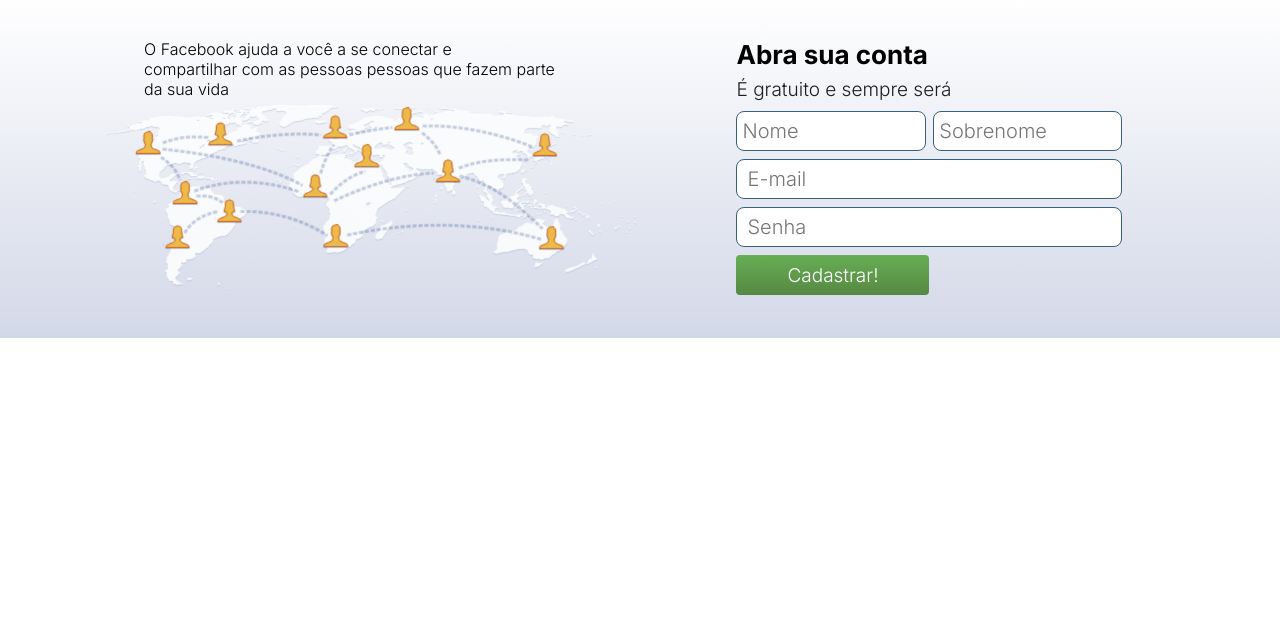
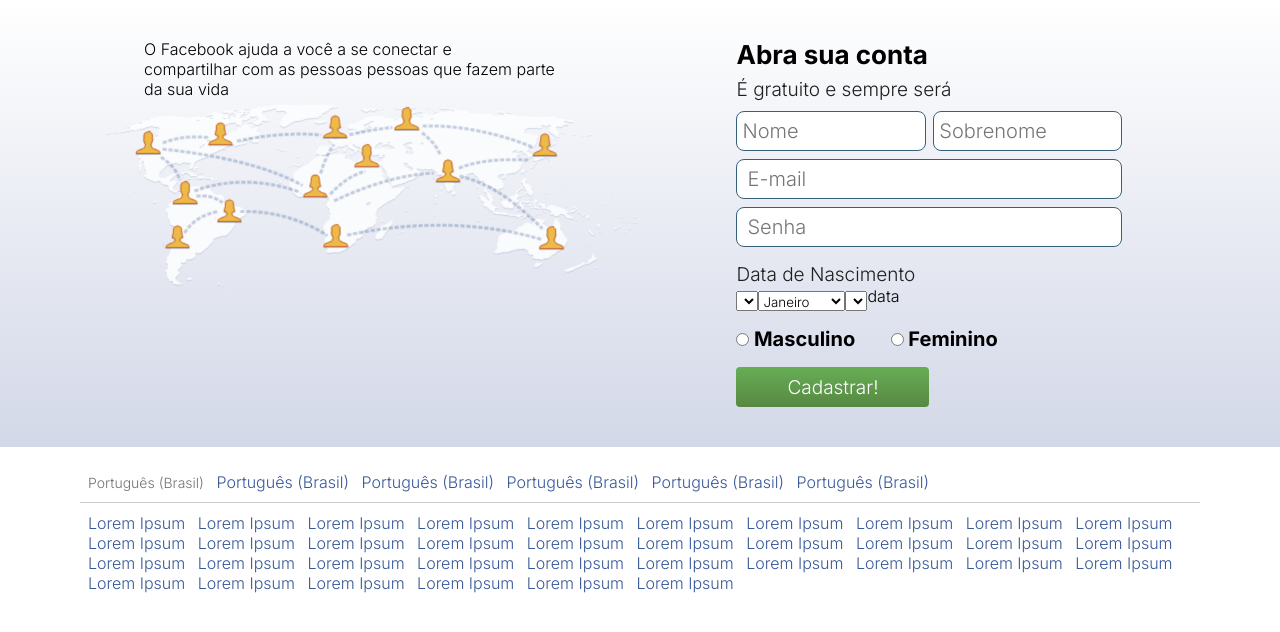
Before and after one commit to Matsuhe/FullStackProjects, a PHP site: page / in a window 1280 px wide. Shown: the part 92-724 px from the top of the page. Run offline with PHP 8.4, Linux system fonts and the light colour scheme; lists and menus that the app fills with data are empty.

Commit message:
Segunda parte: terminado a classe main e adicionado a sessão línguas

```diff
--- a/FrontEnd/Projetos/07 - Tela de Login Facebook/css/style.css
+++ b/FrontEnd/Projetos/07 - Tela de Login Facebook/css/style.css
@@ -169,3 +169,57 @@ form.criar-conta input[type="submit"]{
     border-radius: 4px;
     width: 50%;
 }
+
+form w100 h2{
+    color: #1d2129;
+    font-size: 22px;
+    font-weight: normal;
+    margin-top: 10px;
+}
+
+form select.nascimento{
+    float: left;
+    margin-top: 5px;
+}
+
+.input-radio h2{
+    display: inline-block;
+    font-size: 20px;
+}
+
+.input-radio {
+    float: left;
+    width: 40%;
+    /* border: 1px solid red; */
+    text-align: left;
+    margin: 8px 0;
+}
+
+section.linguas{
+    padding: 25px 0;
+}
+
+section.linguas a{
+    text-decoration: none;
+    color: #385898;
+    padding-right: 8px;
+}
+
+section.linguas a.selected{
+    color: #737373;
+    cursor: auto;
+    font-size: 14px;
+}
+
+section.linguas .center{
+    padding-left: 8px;
+    padding-right: 8px;
+    padding-bottom: 10px;
+    border-bottom: 1px solid #ccc;
+
+}
+
+section.linguas >.center:last-of-type{
+    padding-top: 10px;
+    border-bottom: 0;
+}
--- a/FrontEnd/Projetos/07 - Tela de Login Facebook/index.html
+++ b/FrontEnd/Projetos/07 - Tela de Login Facebook/index.html
@@ -23,11 +23,11 @@
 			<div class="login-senha">
 				<div class="form-element">
 					<p>Email ou telefone</p>
-					<input type="email" placeholder="Digite seu email" alt="Email">
+					<input type="email" placeholder="Digite seu email">
 				</div><!-- form-element -->
 				<div class="form-element">
 					<p>Senha</p>
-					<input type="password" placeholder="Digite sua senha" alt="Senha">
+					<input type="password" placeholder="Digite sua senha">
 					<div class="esqueceusenha">
 						<a href="#">
 							<p>Esqueceu a sua senha?</p>
@@ -35,7 +35,7 @@
 					</div><!-- esqueceusenha -->
 				</div><!-- form-element -->
 				<div class="form-element">
-					<input type="submit" alt="Enviar">
+					<input type="submit">
 				</div><!-- form-element -->
 			</div><!--login-senha-->
 			<div class="clear"></div>
@@ -70,6 +70,54 @@
 						<input placeholder="Senha" type="password">
 					</div><!-- w100 -->
 					<div class="w100">
+						<h3>Data de Nascimento</h3>
+						<select action="processa_dados.php" name="nascimento-dia" id="data" class="nascimento">
+							<?php
+                                for ($i=1; $i < 31 ; $i++) {
+                            ?>
+							<option value="<?php echo $i; ?>">
+								<?php echo $i; ?>
+							</option>
+							<?php } ?>
+						</select>
+						data
+						<select name="nascimento-mes" id="data1" class="nascimento">
+							<option value="1">Janeiro</option>
+							<option value="2">Fevereiro</option>
+							<option value="3">Março</option>
+							<option value="4">Abril</option>
+							<option value="5">Maio</option>
+							<option value="6">Junho</option>
+							<option value="7">Julho</option>
+							<option value="8">Agosto</option>
+							<option value="9">Setembro</option>
+							<option value="10">Outubro</option>
+							<option value="11">Novembro</option>
+							<option value="12">Dezembro</option>
+						</select>
+						<select name="nascimento-ano" id="data2" class="nascimento">
+							<?php
+                                for ($i=1940; $i <= 2002 ; $i++) {
+                            ?>
+							<option value="<?php echo $i; ?>">
+								<?php echo $i; ?>
+							</option>
+							<?php } ?>
+						</select>
+						<div class="clear"></div><!-- clear -->
+					</div><!-- w100 -->
+					<div class="w100">
+						<div class="input-radio">
+							<input type="radio" name="sexo" value="masculino">
+							<h2>Masculino</h2>
+						</div><!-- input-radio -->
+						<div class="input-radio">
+							<input type="radio" name="sexo" value="feminino">
+							<h2>Feminino</h2>
+						</div><!-- input-radio -->
+						<div class="clear"></div><!-- clear -->
+					</div><!-- w100 -->
+					<div class="w100">
 						<input type="submit" name="acao" value="Cadastrar!">
 					</div><!-- w100 -->
 				</form><!-- criar-conta -->
@@ -77,6 +125,54 @@
 		</div><!-- center -->
 		<div class="clear"></div> <!-- clear -->
 	</section><!--main -->
+	<section class="linguas">
+        <div class="center">
+                    <a class="selected" href="">Português (Brasil)</a>
+                    <a href="">Português (Brasil)</a>
+                    <a href="">Português (Brasil)</a>
+                    <a href="">Português (Brasil)</a>
+                    <a href="">Português (Brasil)</a>
+                    <a href="">Português (Brasil)</a>
+        </div>
+        <div class="center">
+			<a href="">Lorem Ipsum</a>
+			<a href="">Lorem Ipsum</a>
+			<a href="">Lorem Ipsum</a>
+			<a href="">Lorem Ipsum</a>
+			<a href="">Lorem Ipsum</a>
+			<a href="">Lorem Ipsum</a>
+			<a href="">Lorem Ipsum</a>
+			<a href="">Lorem Ipsum</a>
+			<a href="">Lorem Ipsum</a>
+			<a href="">Lorem Ipsum</a>
+			<a href="">Lorem Ipsum</a>
+			<a href="">Lorem Ipsum</a>
+			<a href="">Lorem Ipsum</a>
+			<a href="">Lorem Ipsum</a>
+			<a href="">Lorem Ipsum</a>
+			<a href="">Lorem Ipsum</a>
+			<a href="">Lorem Ipsum</a>
+			<a href="">Lorem Ipsum</a>
+			<a href="">Lorem Ipsum</a>
+			<a href="">Lorem Ipsum</a>
+			<a href="">Lorem Ipsum</a>
+			<a href="">Lorem Ipsum</a>
+			<a href="">Lorem Ipsum</a>
+			<a href="">Lorem Ipsum</a>
+			<a href="">Lorem Ipsum</a>
+			<a href="">Lorem Ipsum</a>
+			<a href="">Lorem Ipsum</a>
+			<a href="">Lorem Ipsum</a>
+			<a href="">Lorem Ipsum</a>
+			<a href="">Lorem Ipsum</a>
+			<a href="">Lorem Ipsum</a>
+			<a href="">Lorem Ipsum</a>
+			<a href="">Lorem Ipsum</a>
+			<a href="">Lorem Ipsum</a>
+			<a href="">Lorem Ipsum</a>
+			<a href="">Lorem Ipsum</a>
+		</div>
+    </section>
 
 </body>
 
```
Also changed, not shown: FrontEnd/Projetos/07 - Tela de Login Facebook/modelo/loginsenhafacebook.png (added).
